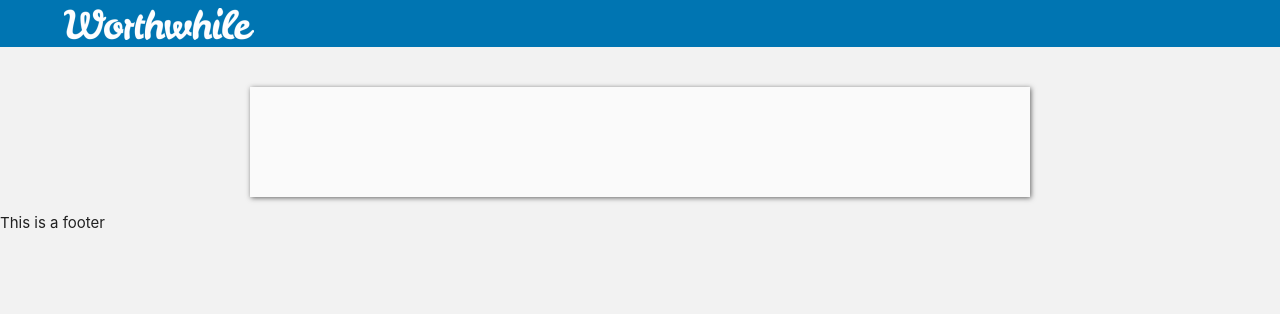
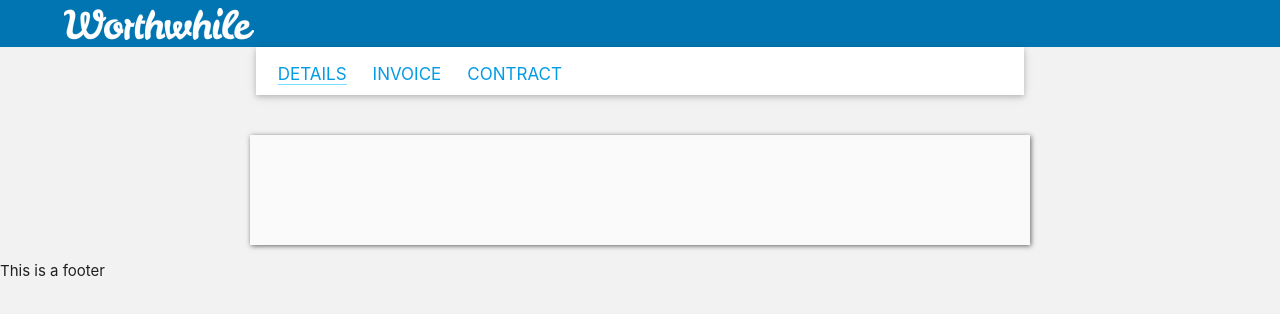
Before and after one commit to worthwhile-charity/hack-day, a website: page views/layout/default.html in a window 1280 px wide. Drawn offline with nearby package versions, Linux system fonts and the light colour scheme; files that its build step writes are made by us from their sources; files whose address does not match are found by name.

Commit message:
setup tab feature

```diff
--- a/public/css/main.css
+++ b/public/css/main.css
@@ -15,7 +15,7 @@
 
 .tabs {
   box-shadow: 0 2px 5px 0 rgba(0,0,0,0.16), 0 2px 10px 0 rgba(0,0,0,0.12);
-  width: 25%;
+  width: 60%;
 }
 
 .tabs li {
--- a/views/layout/default.html
+++ b/views/layout/default.html
@@ -12,6 +12,7 @@
     <img class="logo" src="images/worthwhile_logo_white.png">
   </div>
   <body>
+    {{> tabs}}
     <div class="containers">
       {{{content}}}
     </div>
```
Also changed, not shown: views/job.html (+2 -1 lines).
